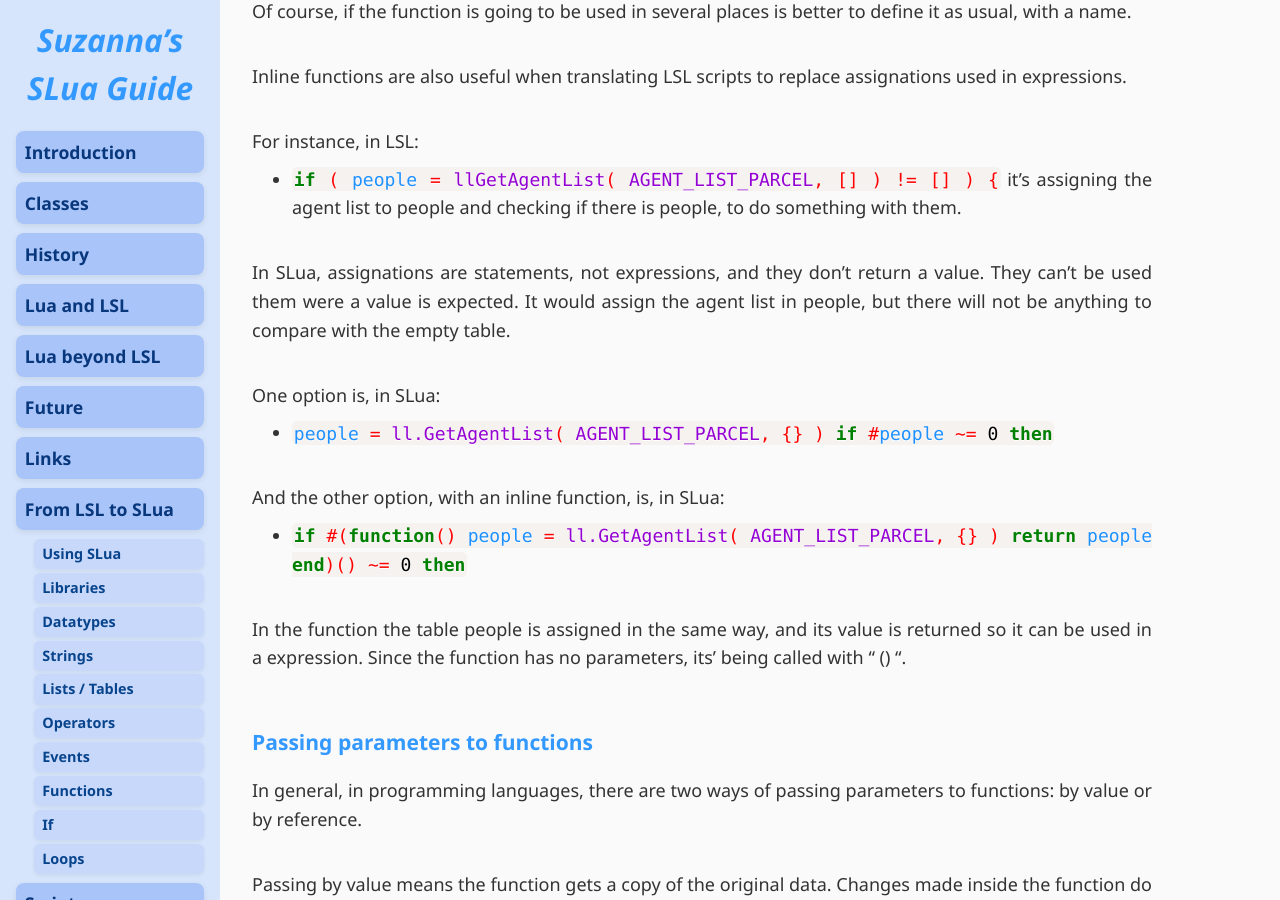
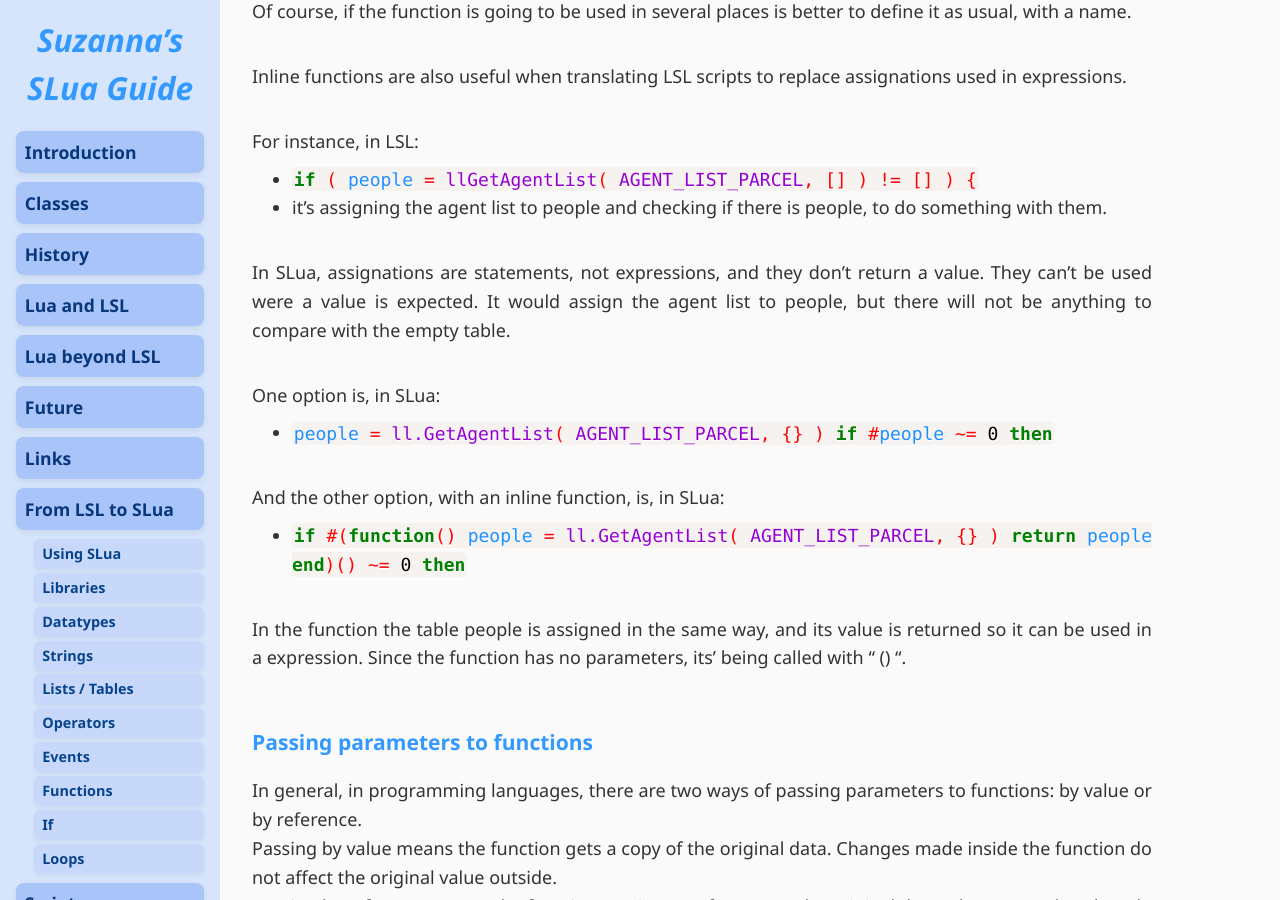
Before and after one commit to Suzanna-Linn/slua, a Jekyll site: the page built from docs/moving-functions.md, in a window 1280 px wide and 900 px high, scrolled down 3270 px. Built offline with Jekyll 4.4.1, drawn with Linux system fonts in a browser that asks for light colours; nearby versions of some CDN libraries; our own code applies the rules of GitHub Pages for plain Markdown files; comment, search, counter and statistics services are not loaded; some of the changed text lies outside the part shown.

Commit message:
Update moving-functions.md

```diff
--- a/docs/moving-functions.md
+++ b/docs/moving-functions.md
@@ -99,9 +99,9 @@
 
 For instance, in LSL:
 - <code class="language-lsl">if ( people = llGetAgentList( AGENT_LIST_PARCEL, [] ) != [] ) {</code>
-it's assigning the agent list to people and checking if there is people, to do something with them.
+- it's assigning the agent list to people and checking if there is people, to do something with them.
 
-In SLua, assignations are statements, not expressions, and they don't return a value. They can't be used them were a value is expected. It would assign the agent list in people, but there will not be anything to compare with the empty table.
+In SLua, assignations are statements, not expressions, and they don't return a value. They can't be used were a value is expected. It would assign the agent list to people, but there will not be anything to compare with the empty table.
 
 One option is, in SLua:
 - <code class="language-slua">people = ll.GetAgentList( AGENT_LIST_PARCEL, {} ) if #people ~= 0 then</code>
@@ -114,11 +114,8 @@
 ### Passing parameters to functions
 
 In general, in programming languages, there are two ways of passing parameters to functions: by value or by reference.
-
 Passing by value means the function gets a copy of the original data. Changes made inside the function do not affect the original value outside.
-
 Passing by reference means the function receives a reference to the original data. Changes to that data do affect the original.
-
 In SLua (as in LSL) all the parameters, of any type, are passed by value, the contents of the original variables can't be changed.
 
 For instance:
@@ -133,7 +130,6 @@
 tabTest is unchanged by the modification in the function.
 
 But some of the data types have a reference as value: table, function and thread (coroutines).
-
 The value of a variable passed as parameter to a function can't be changed. But the reference can be used to change its contents.
 
 For instance:
```
Also changed, not shown: other parts of docs/moving-functions.md (+3 -3 lines).
